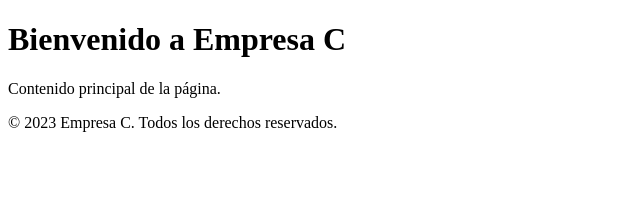
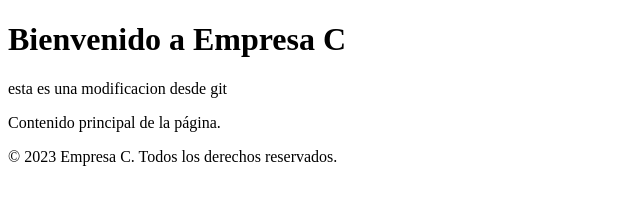
Before and after one commit to SandraBarg/ProyectoWebEmpresaC, a plain HTML site: page Index.html in a window 1280 px wide. Shown: the whole page, without its empty margins (0-640 px from the left). Drawn offline with Linux system fonts and the light colour scheme.

Commit message:
Update Index.html

```diff
--- a/Index.html
+++ b/Index.html
@@ -8,6 +8,7 @@
 <body>
     <header>
         <h1>Bienvenido a Empresa C</h1>
+        <p>esta es una modificacion desde git</p>
     </header>
     <main>
         <p>Contenido principal de la página.</p>
```
